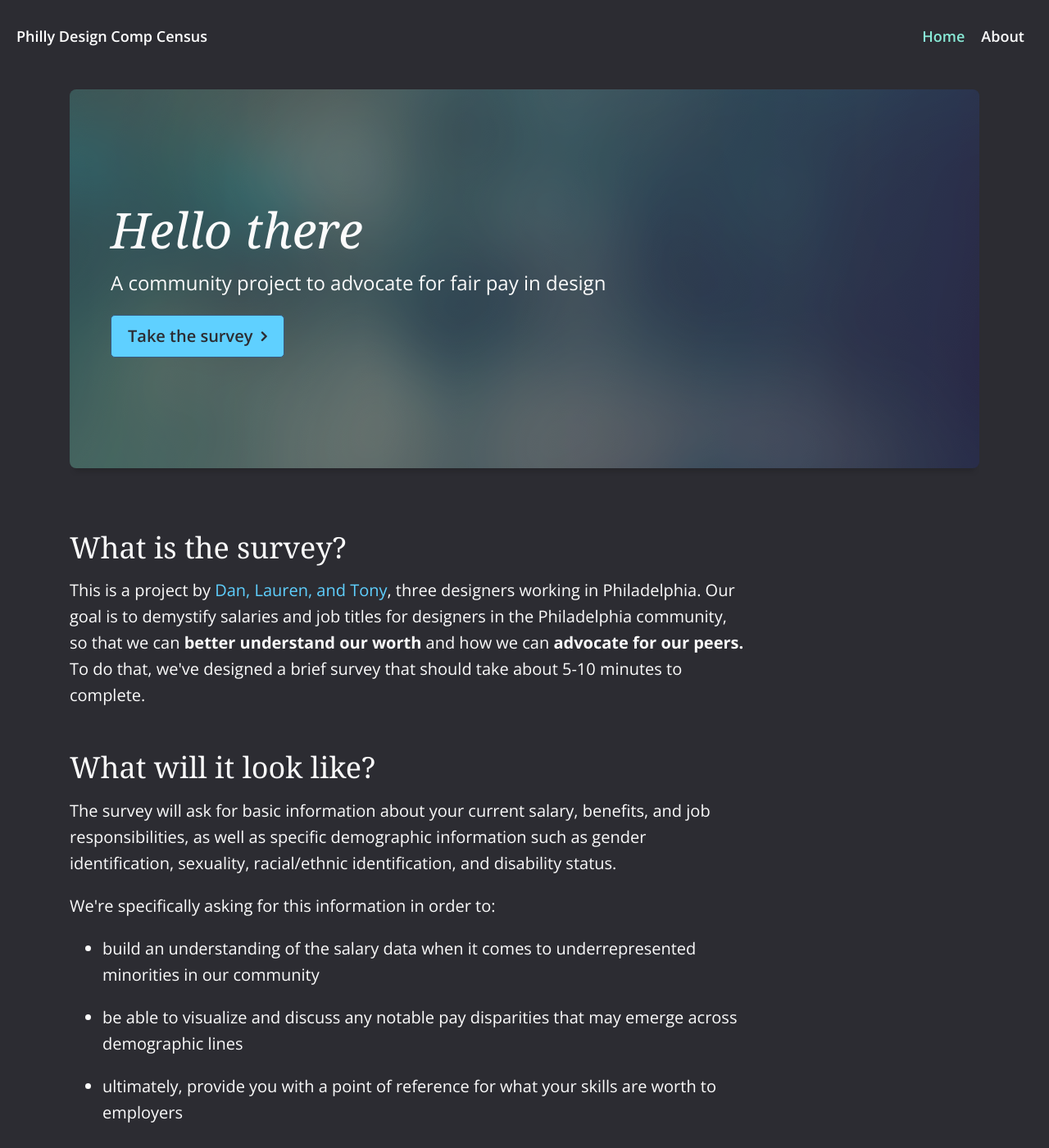
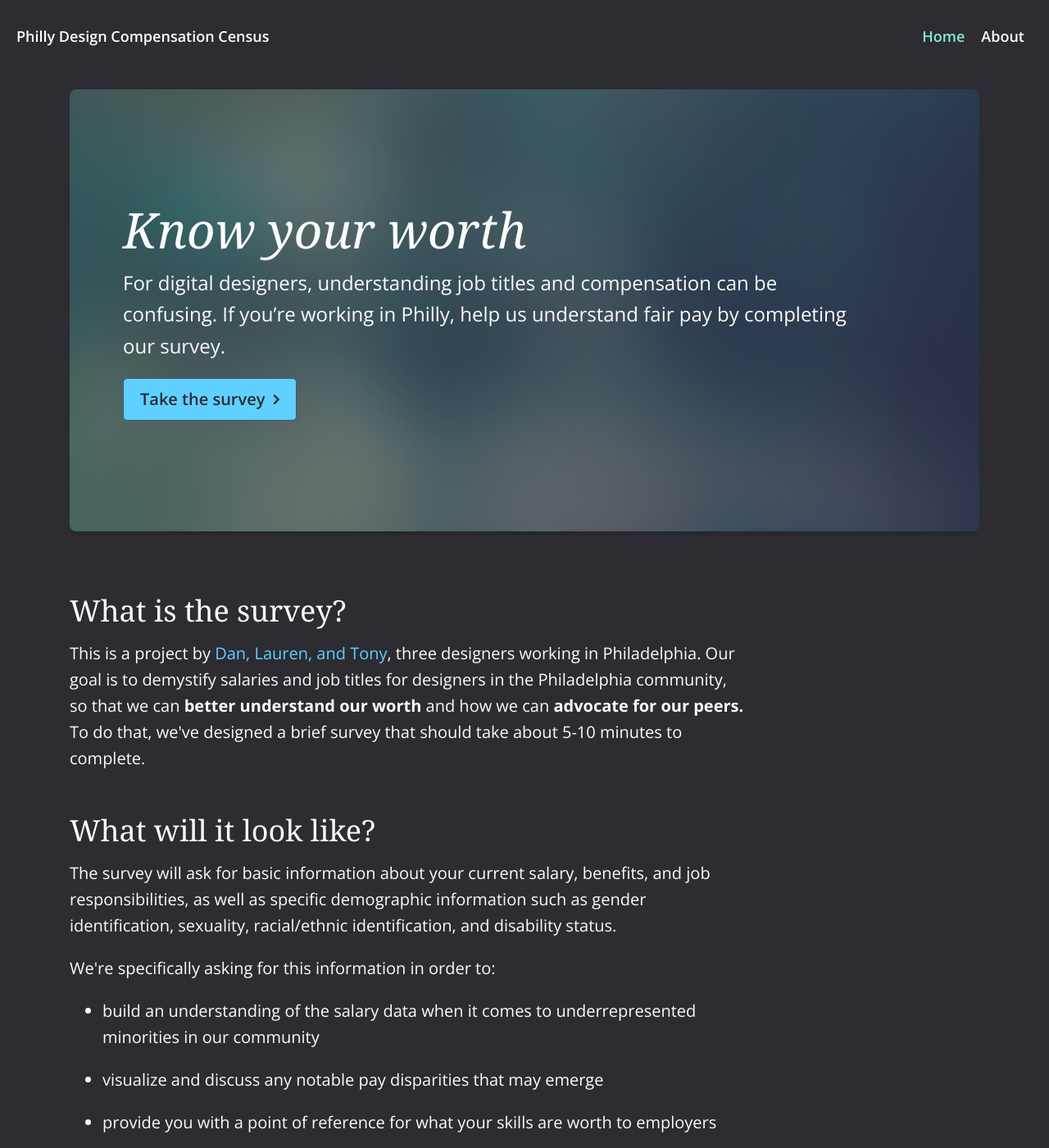
Before and after one commit to laurenhallden/designer-survey, a Jekyll site: the page built from index.md, in a window 1280 px wide and 1400 px high. Shown: the whole window at 82% size. Built offline with Jekyll 4.4.1, drawn with Linux system fonts in a browser that asks for light colours; nearby versions of some CDN libraries; comment, search, counter and statistics services are not loaded; some of the changed text lies outside the part shown.

Commit message:
changing headlines

```diff
--- a/_config.yml
+++ b/_config.yml
@@ -13,10 +13,10 @@
 # you will see them accessed via {{ site.title }}, {{ site.email }}, and so on.
 # You can create any custom variable you would like, and they will be accessible
 # in the templates via {{ site.myvariable }}.
-title: Philly Design Comp Census
+title: Philly Design Compensation Census
 email: your-email@example.com
 description: >- # this means to ignore newlines until "baseurl:"
-  How much should designers be compensated in the Philadelphia area?
+  A community project to advocate for fair pay in design
 baseurl: "" # the subpath of your site, e.g. /blog
 url: "https://modest-thompson-e1f61d.netlify.com" # the base hostname & protocol for your site, e.g. http://example.com
 twitter_username: jekyllrb
--- a/_includes/head.html
+++ b/_includes/head.html
@@ -5,7 +5,7 @@
 <meta http-equiv="X-UA-Compatible" content="IE=edge">
 <meta name="description" content="{% if page.summary %}{{ page.summary | strip_html | strip_newlines | truncate: 160 }}{% else %}{{ site.desicription }}{% endif %}" />
 <meta name="keywords" content="philadelphia design salaries, philadelphia designers, design compensation">
-<title>Philly Design Comp Census</title>
+<title>{{ site.title }}</title>
 
 <meta property="og:image" content="/og-image.jpg">
 <meta property="og:image:width" content="279">
--- a/_layouts/standard.html
+++ b/_layouts/standard.html
@@ -13,9 +13,11 @@
         <div class="row text-left">
             <div class="col-lg-12">
                 <div class="hero-card">
+                    <div class="col-lg-11">
                     <h1>{{ page.title }}</h1>
-                    <p>A community project to advocate for fair pay in design</p>
+                    <p>For digital designers, understanding job titles and compensation can be confusing. If you’re working in Philly, help us understand fair pay by completing our survey.</p>
                     <button type="button" class="btn btn-primary btn-lg">Take the survey <i class="fa fa-angle-right"></i></button>
+                    </div>
                 </div>
             </div>
         </div>
@@ -33,8 +35,8 @@
                 <p>We're specifically asking for this information in order to:</p>
                 <ul>
                     <li>build an understanding of the salary data when it comes to underrepresented minorities in our community</li>
-                    <li>be able to visualize and discuss any notable pay disparities that may emerge across demographic lines</li>
-                    <li>ultimately, provide you with a point of reference for what your skills are worth to employers</li>
+                    <li>visualize and discuss any notable pay disparities that may emerge</li>
+                    <li>provide you with a point of reference for what your skills are worth to employers</li>
                 </ul>
                 <p>We understand that all of this information can be extremely sensitive. <strong>All responses will be anonymous</strong> (more on that below). We won't ask you for your email address or name.</p>
                 <p>These sensitive questions are required, but free response in order to allow you to use language that is most meaningful to you.</p>
--- a/index.md
+++ b/index.md
@@ -3,5 +3,5 @@
 # To modify the layout, see https://jekyllrb.com/docs/themes/#overriding-theme-defaults
 
 layout: standard
-title: Hello there
+title: Know your worth
 ---
```
Also changed, not shown: other parts of _layouts/standard.html (+1 -1 lines), about.md (+1 -1 lines).
